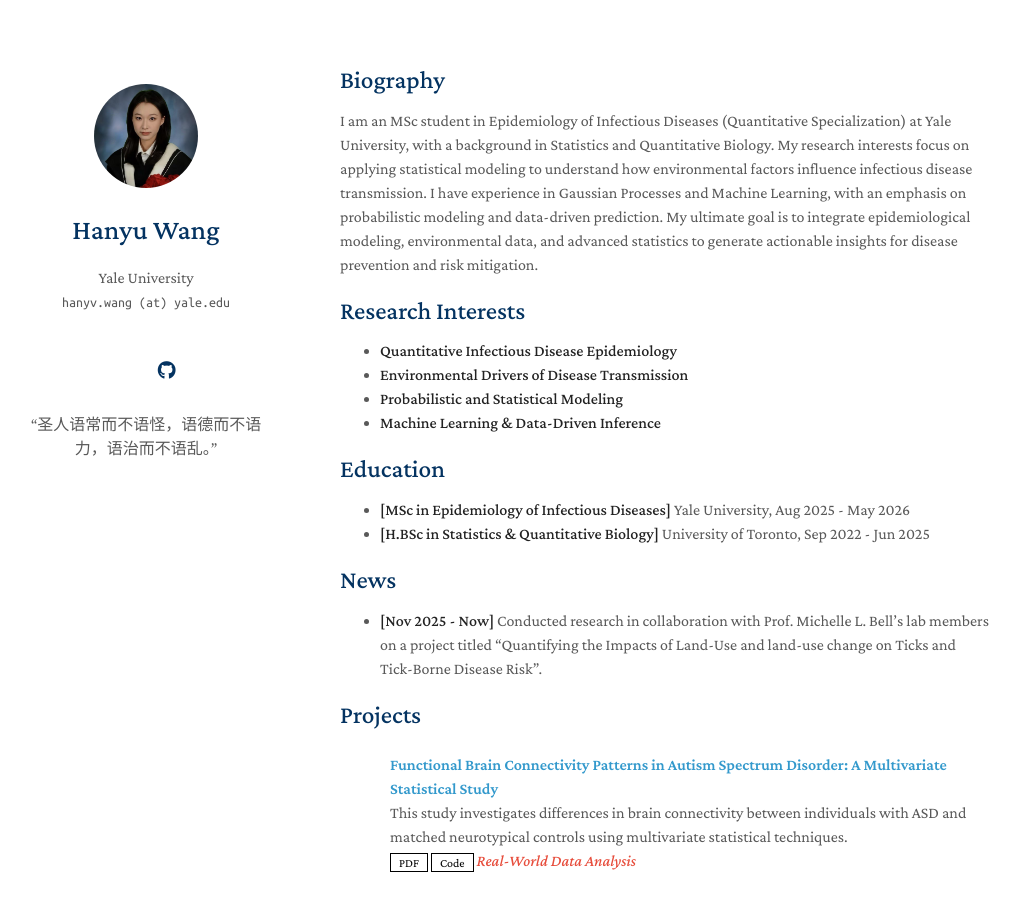
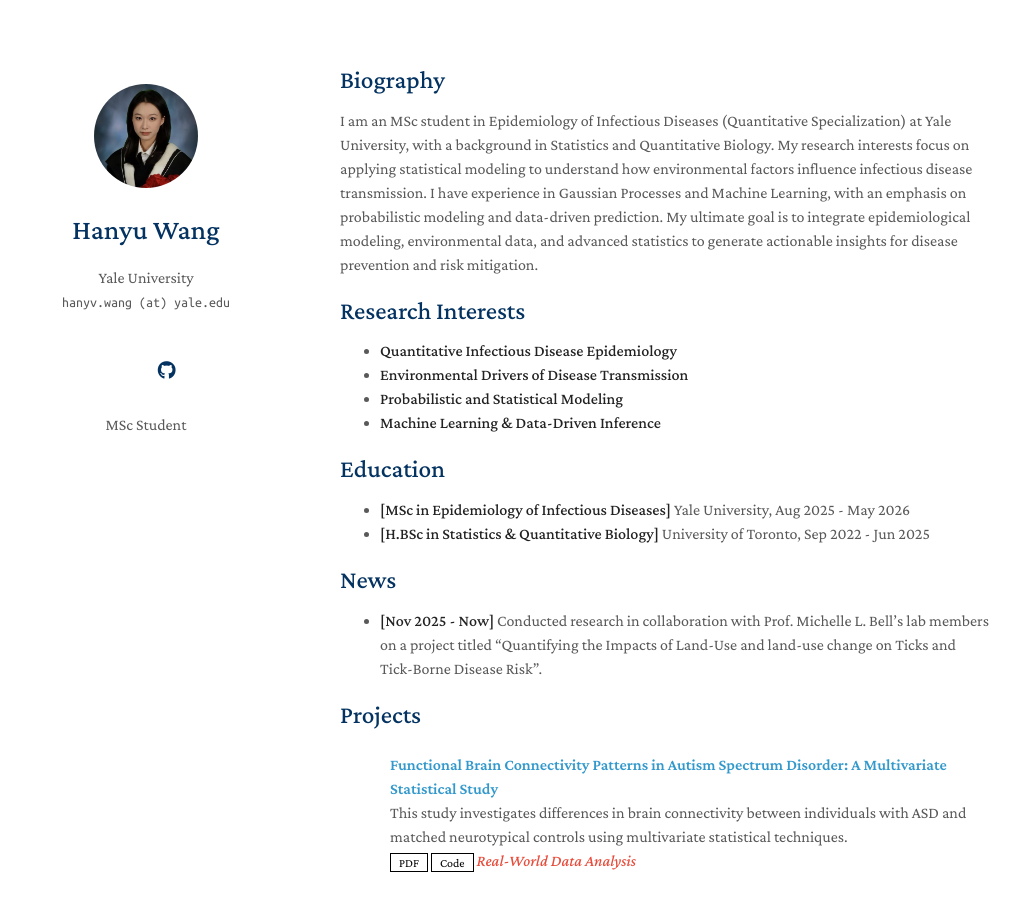
Before and after one commit to hanyvwang/hanyvwang.github.io, a Jekyll site: the page built from index.md, in a window 1280 px wide and 900 px high. Shown: the whole window, without its empty margins (130-1150 px from the left). Built offline with Jekyll 4.4.1, drawn with Linux system fonts in a browser that asks for light colours; a style sheet for code colours, icons or effects is not loaded; our own code applies the rules of GitHub Pages for plain Markdown files.

Commit message:
Remove position quote from _config.yml
Removed the position quote from the configuration file.

```diff
--- a/_config.yml
+++ b/_config.yml
@@ -3,7 +3,7 @@ title: Hanyu Wang
 position: MSc Student
 affiliation: Yale University
 email: hanyv.wang (at) yale.edu
-position: "“圣人语常而不语怪，语德而不语力，语治而不语乱。”"
+
 
 # Search Engine Optimization (SEO)
 # The following information is used to improve the website traffic from search engines, e.g., Google.
```
